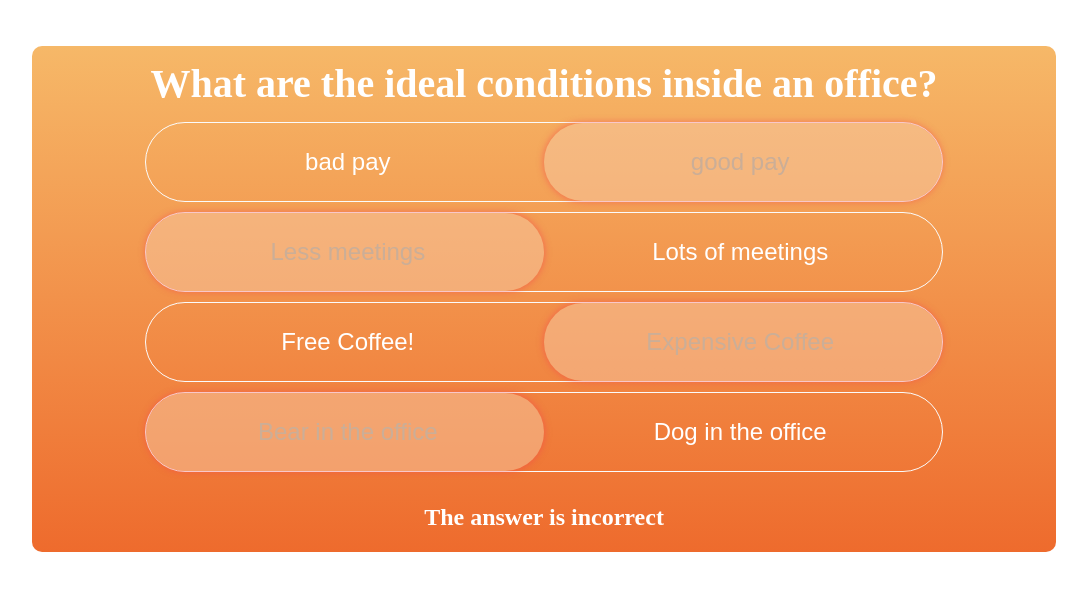
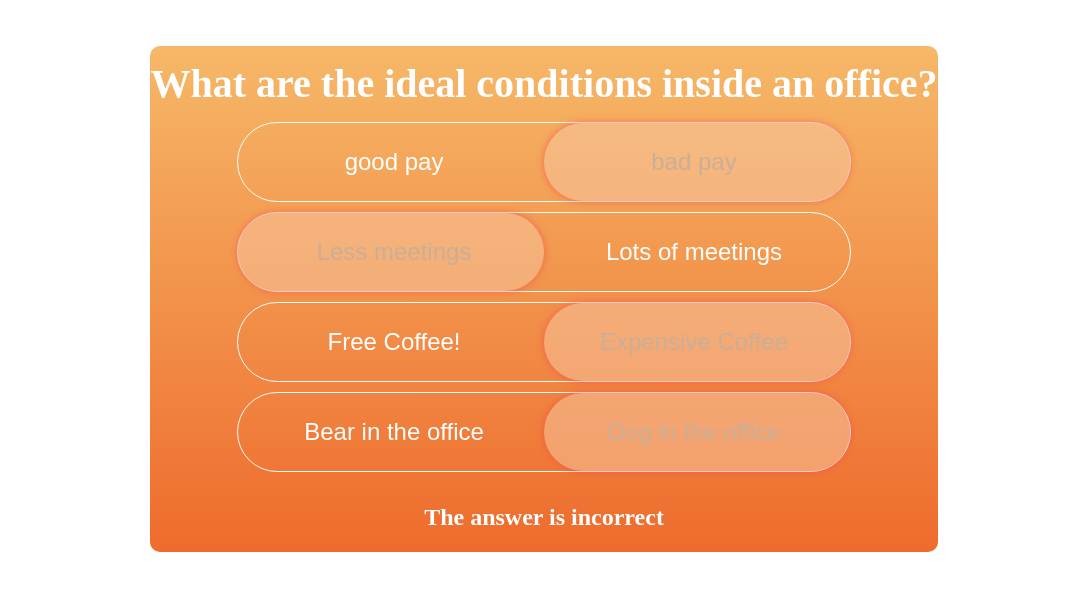
Before and after one commit to JacobCutts13/seneca-toggles, a React (Create React App) app: page / in a window 1280 px wide. Shown: the top 590 px of the page, without its empty margins (96-1183 px from the left). Built offline with nearby package versions, Linux system fonts and the light colour scheme.

Commit message:
state is array of questions each questions set is mapped to a tile reducer uses tileId to identify which element to update assumed tileId = index

```diff
--- a/src/App.tsx
+++ b/src/App.tsx
@@ -3,22 +3,46 @@ import "./App.css";
 import TogglesTile from "./components/TogglesTile";
 import officeConditions from "./data/officeConditions.json";
 import { Action, Questions } from "./interfaces";
-import { EmptyQuestion } from "./data/emptyQuestions";
 import setQuestions from "./utils/setQuestions";
 
 function App() {
-  const reducer = (state: Questions, action: Action) => {
+  const reducer = (state: Questions[], action: Action) => {
     switch (action.type) {
-      case "setQuestions":
-        return action.questions;
-      case "setOption":
-        return state;
+      case "setQuestionsTile":
+        //dont add question tile if its already there!
+        if (state.some((questions) => questions.id === action.questions.id))
+          return state;
+        return [...state, action.questions];
+      case "setSelector": {
+        const tileQuestions = state[action.tileId];
+        if (tileQuestions.nIncorrect === 0) return state;
+        let nIncorrect = tileQuestions.nIncorrect;
+        const newQuestions = tileQuestions.questions.map((question) => {
+          if (question.id !== action.questionId) return question;
+          const wasCorrect = question.options[question.selectorIndex].id === 0;
+          if (wasCorrect) nIncorrect++;
+          const newIndex =
+            (question.selectorIndex + 1) % question.options.length;
+          const nowCorrect = question.options[newIndex].id === 0;
+          if (nowCorrect) nIncorrect--;
+          return { ...question, selectorIndex: newIndex };
+        });
+        const newTileQuestions = {
+          ...tileQuestions,
+          nIncorrect: nIncorrect,
+          questions: newQuestions,
+        };
+        const newState = state.map((questions, i) =>
+          i === action.tileId ? newTileQuestions : questions
+        );
+        return newState;
+      }
       default:
         throw new Error();
     }
   };
 
-  const [state, dispatch] = useReducer(reducer, EmptyQuestion);
+  const [state, dispatch] = useReducer(reducer, []);
 
   useEffect(() => {
     setQuestions(dispatch, officeConditions);
@@ -26,7 +50,12 @@ function App() {
 
   return (
     <div className="App">
-      <TogglesTile questions={state} dispatch={dispatch} />
+      {state.length > 0 &&
+        state.map((question, i) => (
+          <div key={i}>
+            <TogglesTile questions={question} dispatch={dispatch} />
+          </div>
+        ))}
     </div>
   );
 }
--- a/src/components/ToggleQuestion.tsx
+++ b/src/components/ToggleQuestion.tsx
@@ -4,12 +4,22 @@ import { Action, Question } from "../interfaces";
 interface Props {
   question: Question;
   dispatch: Dispatch<Action>;
+  tileId: number;
 }
 
 export default function ToggleQuestion(props: Props): JSX.Element {
   return (
     <>
-      <button className="question-button">
+      <button
+        className="question-button"
+        onClick={() =>
+          props.dispatch({
+            type: "setSelector",
+            questionId: props.question.id,
+            tileId: props.tileId,
+          })
+        }
+      >
         {props.question.options.map((option, i) => (
           <div
             className={`answer ${
--- a/src/components/TogglesTile.tsx
+++ b/src/components/TogglesTile.tsx
@@ -19,7 +19,11 @@ export default function TogglesTile(props: Props): JSX.Element {
       <div className="questions-container">
         {props.questions.questions.map((question, i) => (
           <div className="single-question-container" key={i}>
-            <ToggleQuestion question={question} dispatch={props.dispatch} />
+            <ToggleQuestion
+              question={question}
+              dispatch={props.dispatch}
+              tileId={props.questions.id}
+            />
           </div>
         ))}
       </div>
--- a/src/data/officeConditions.json
+++ b/src/data/officeConditions.json
@@ -1,9 +1,9 @@
 {
-  "id": 1,
+  "id": 0,
   "title": "What are the ideal conditions inside an office?",
   "questions": [
     {
-      "id": 1,
+      "id": 0,
       "options": [
         {
           "text": "good pay",
@@ -16,7 +16,7 @@
       ]
     },
     {
-      "id": 2,
+      "id": 1,
       "options": [
         {
           "text": "Less meetings",
@@ -29,7 +29,7 @@
       ]
     },
     {
-      "id": 3,
+      "id": 2,
       "options": [
         {
           "text": "Free Coffee!",
@@ -42,7 +42,7 @@
       ]
     },
     {
-      "id": 4,
+      "id": 3,
       "options": [
         {
           "text": "Dog in the office",
--- a/src/interfaces.ts
+++ b/src/interfaces.ts
@@ -25,5 +25,5 @@ export interface Questions extends Omit<QuestionsJson, "questions"> {
 }
 
 export type Action =
-  | { type: "setOption"; questionId: number; optionId: number }
-  | { type: "setQuestions"; questions: Questions };
+  | { type: "setQuestionsTile"; questions: Questions }
+  | { type: "setSelector"; questionId: number; tileId: number };
--- a/src/utils/setQuestions.ts
+++ b/src/utils/setQuestions.ts
@@ -23,6 +23,6 @@ export default function setQuestions(
     questions: shuffledQuestions,
     nIncorrect: nIncorrect,
   };
-  dispatch({ type: "setQuestions", questions });
+  dispatch({ type: "setQuestionsTile", questions });
   return;
 }
```
